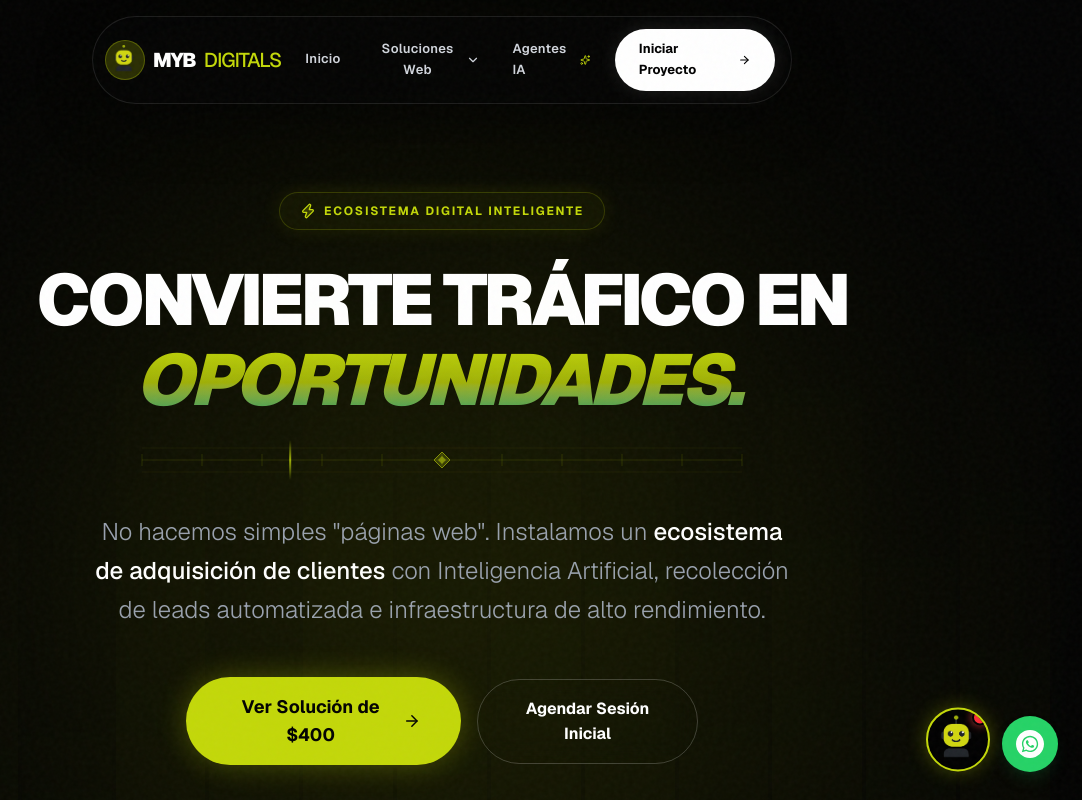
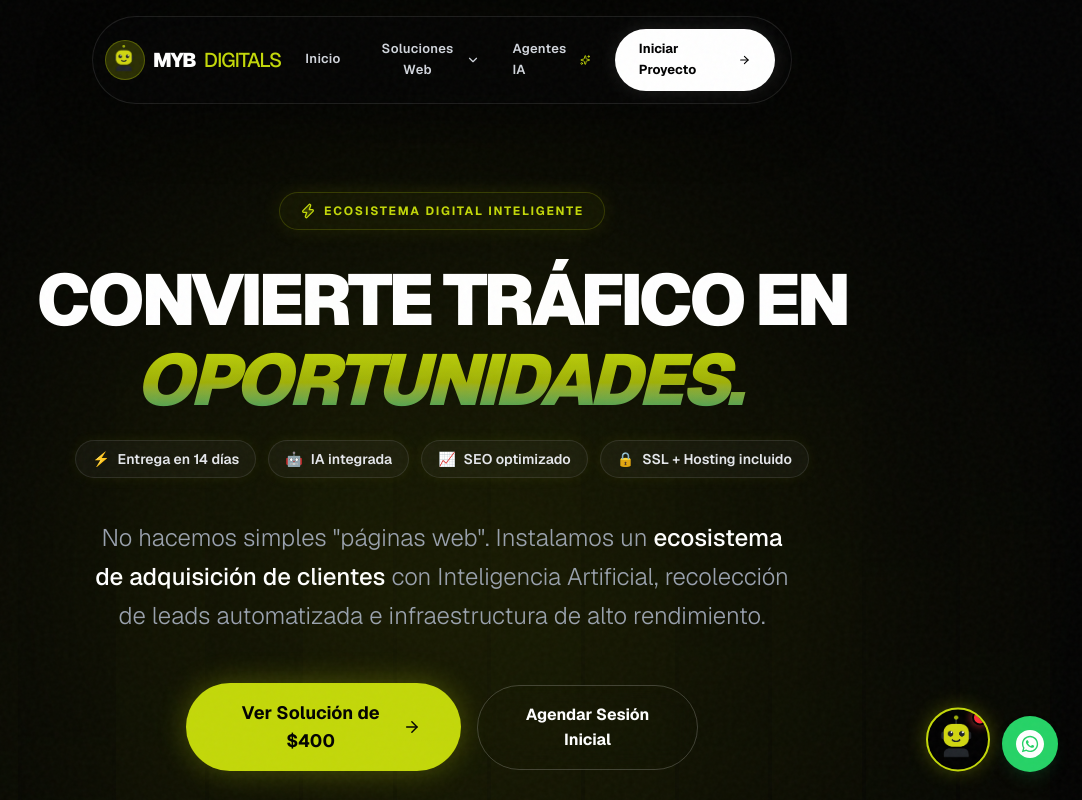
Before and after one commit to ProgWBVSG/mybdigitals-wb, a Next.js app: page /servicios/web/presencia-digital in a window 1280 px wide. Shown: the top 800 px of the page, without its empty margins (198-1280 px from the left). Built offline with nearby package versions, Linux system fonts and the light colour scheme.

Commit message:
feat(ui): replace confusing SVG with animated metric badges in presencia digital hero

```diff
--- a/src/app/servicios/web/presencia-digital/page.tsx
+++ b/src/app/servicios/web/presencia-digital/page.tsx
@@ -378,30 +378,29 @@ export default function PresenciaDigitalPage() {
              <span className="text-transparent bg-clip-text bg-gradient-to-b from-primary via-primary/80 to-emerald-600 block italic pr-2 pb-[0.1em]">OPORTUNIDADES.</span>
           </motion.h1>
 
-          {/* SVG Scan Line Decoration */}
+          {/* Animated metric badges */}
           <motion.div
             variants={fadeIn}
-            className="relative w-full max-w-2xl mx-auto mb-8 h-10 overflow-hidden"
+            className="flex flex-wrap justify-center gap-3 mb-10"
           >
-            <svg viewBox="0 0 600 40" className="w-full h-full" fill="none" xmlns="http://www.w3.org/2000/svg">
-              {/* Static grid lines */}
-              <line x1="0" y1="20" x2="600" y2="20" stroke="rgba(195,216,9,0.12)" strokeWidth="1"/>
-              <line x1="0" y1="8" x2="600" y2="8" stroke="rgba(195,216,9,0.05)" strokeWidth="1"/>
-              <line x1="0" y1="32" x2="600" y2="32" stroke="rgba(195,216,9,0.05)" strokeWidth="1"/>
-              {/* Vertical tick marks */}
-              {[0,60,120,180,240,300,360,420,480,540,600].map((x) => (
-                <line key={x} x1={x} y1="14" x2={x} y2="26" stroke="rgba(195,216,9,0.15)" strokeWidth="1"/>
-              ))}
-              {/* Diamond accent center */}
-              <polygon points="300,12 308,20 300,28 292,20" fill="rgba(195,216,9,0.2)" stroke="rgba(195,216,9,0.6)" strokeWidth="1"/>
-              <polygon points="300,16 304,20 300,24 296,20" fill="rgba(195,216,9,0.5)"/>
-            </svg>
-            {/* Animated scan line */}
-            <motion.div
-              className="absolute top-0 h-full w-[2px] bg-gradient-to-b from-transparent via-primary to-transparent opacity-80"
-              animate={{ x: ["-10px", "620px"] }}
-              transition={{ repeat: Infinity, duration: 3, ease: "linear" }}
-            />
+            {[
+              { icon: "⚡", label: "Entrega en 14 días" },
+              { icon: "🤖", label: "IA integrada" },
+              { icon: "📈", label: "SEO optimizado" },
+              { icon: "🔒", label: "SSL + Hosting incluido" },
+            ].map((badge, i) => (
+              <motion.span
+                key={i}
+                initial={{ opacity: 0, y: 10 }}
+                animate={{ opacity: 1, y: 0 }}
+                transition={{ delay: 0.5 + i * 0.12, duration: 0.5 }}
+                whileHover={{ scale: 1.06, y: -2 }}
+                className="inline-flex items-center gap-2 px-4 py-2 rounded-full border border-white/10 bg-white/[0.04] backdrop-blur-md text-sm font-semibold text-gray-200 shadow-[0_0_14px_rgba(195,216,9,0.07)] hover:border-primary/30 hover:bg-primary/5 transition-colors cursor-default"
+              >
+                <span>{badge.icon}</span>
+                {badge.label}
+              </motion.span>
+            ))}
           </motion.div>
 
           <motion.p variants={fadeIn} className="text-lg md:text-2xl text-gray-400 max-w-3xl text-center text-balance leading-relaxed mb-12 font-light">
```
